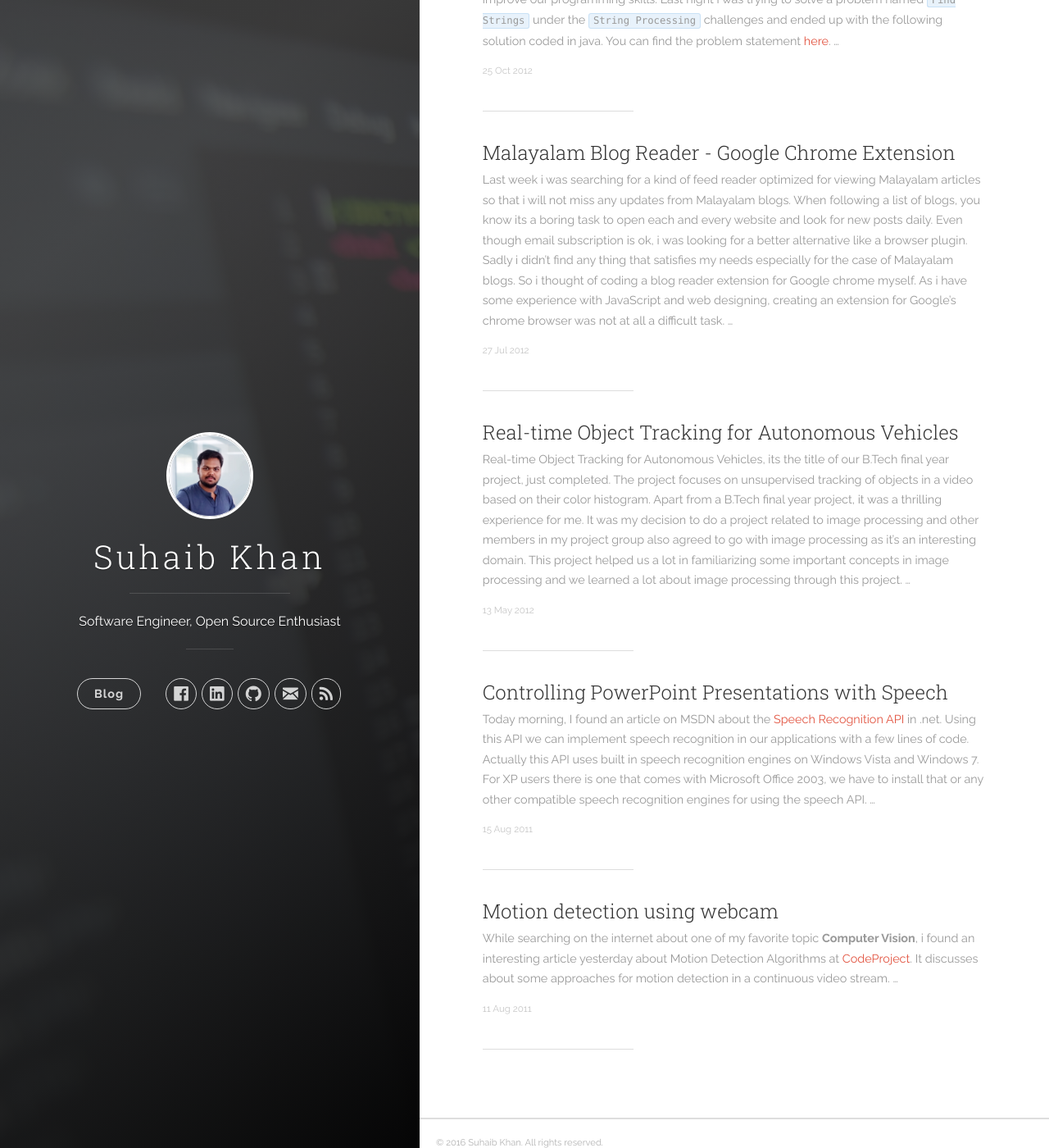
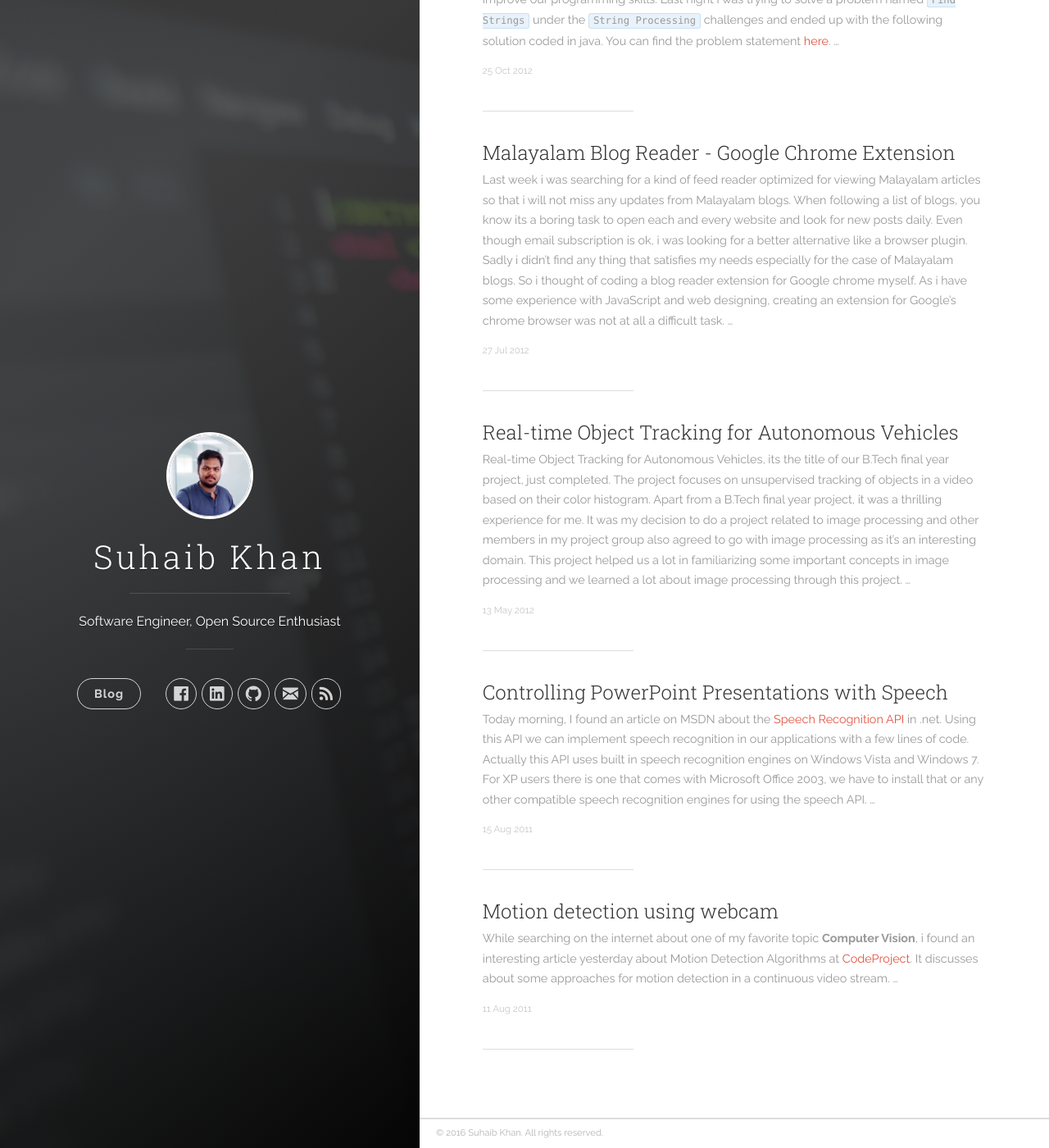
Before and after one commit to suhaibkhan/suhaibkhan.github.io, a Jekyll site: the page built from index.html, in a window 1280 px wide and 1400 px high, scrolled down 391 px. Shown: the whole window at 82% size. Built offline with Jekyll 4.4.1, drawn with Linux system fonts in a browser that asks for light colours; nearby versions of some CDN libraries; the list of posts is cut into pages by our own code.

Commit message:
Footer style fix

```diff
--- a/css/main.css
+++ b/css/main.css
@@ -66,7 +66,7 @@ pre.highlight code,
 }
 
 .footer__copyright {
-    margin: 0 20px 10px;
+    margin: 0 20px 0px;
 }
 
 .user-image {
--- a/css/uno.css
+++ b/css/uno.css
@@ -1108,7 +1108,7 @@ pre {
 
 .footer {
 	display: block;
-	padding: 2em 0 0 0;
+	padding: 1em 0;
 	border-top: 2px solid #dddddd;
 	font-size: .7em;
 	color: #b3b3b3; }
```
